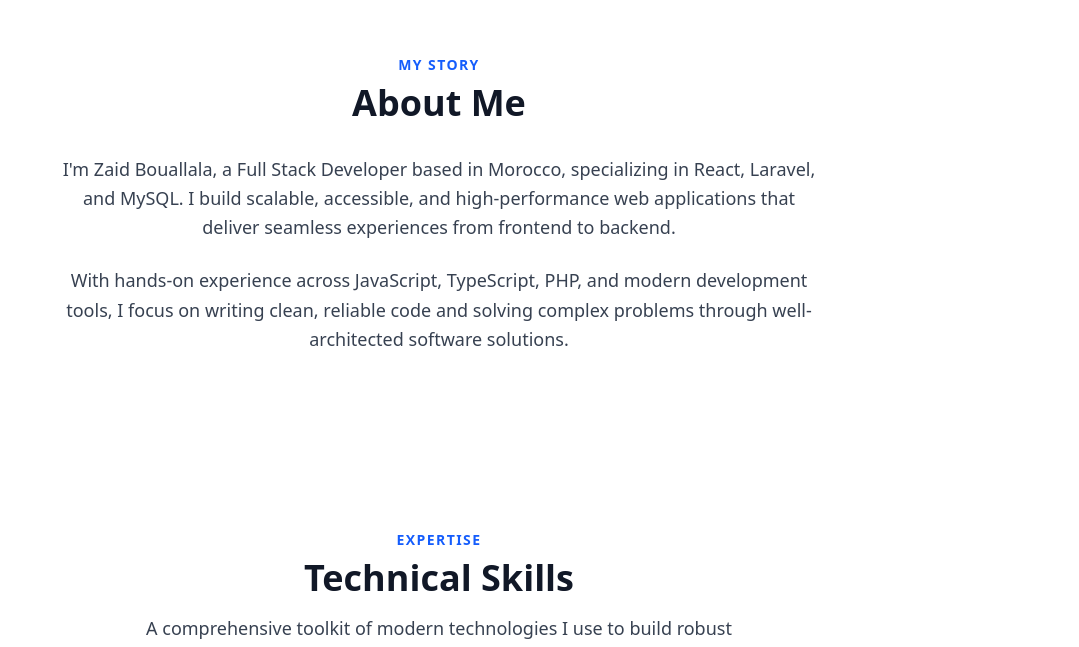
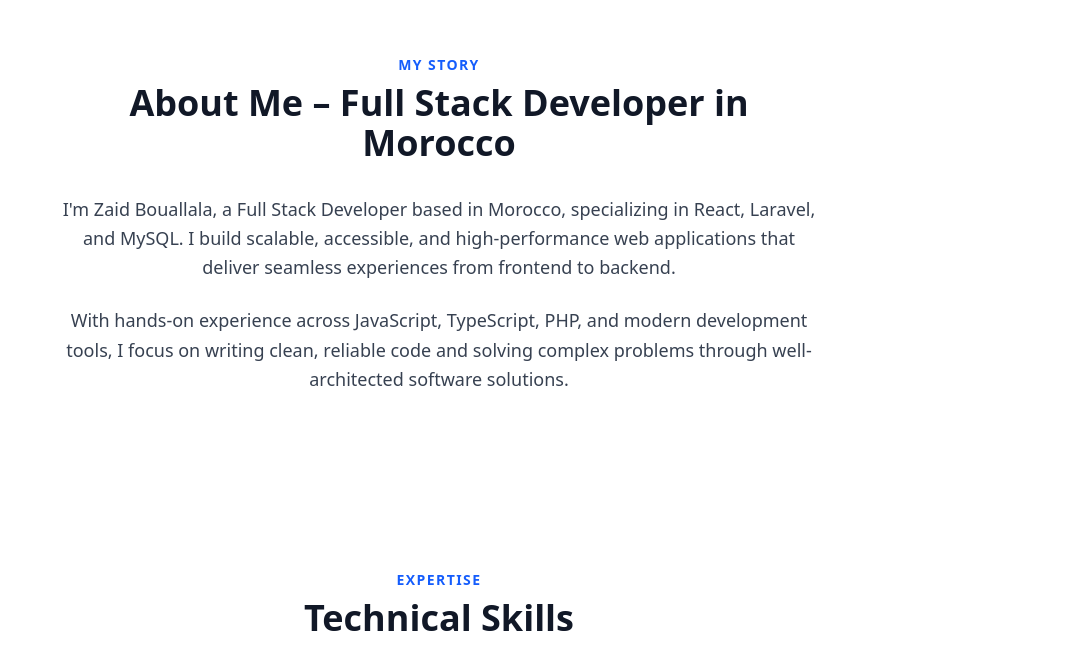
Before and after one commit to zaidBouallala-alb/portfolio, a React (Vite) app: page / in a window 1280 px wide. Shown: the part 930-1577 px from the top of the page, without its empty margins (201-1280 px from the left). Built offline with nearby package versions, Linux system fonts and the light colour scheme.

Commit message:
feat: add About section component to display developer information

```diff
--- a/src/components/About.tsx
+++ b/src/components/About.tsx
@@ -15,7 +15,7 @@
                         My Story
                     </span>
                     <h2 className="text-3xl md:text-4xl font-extrabold text-[var(--text-primary)] mb-6 md:mb-8">
-                        About Me
+                        About Me – Full Stack Developer in Morocco
                     </h2>
 
                     <div className="space-y-4 md:space-y-6 text-base md:text-lg text-[var(--text-secondary)] leading-relaxed font-medium">
```
